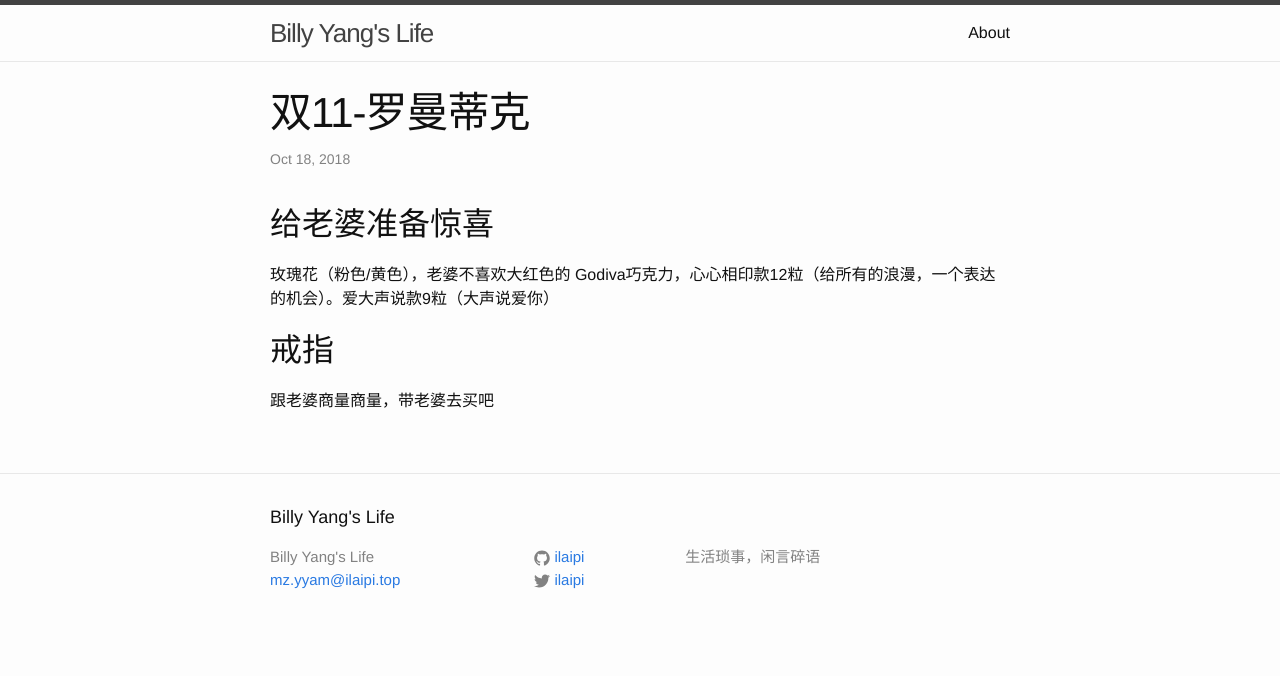
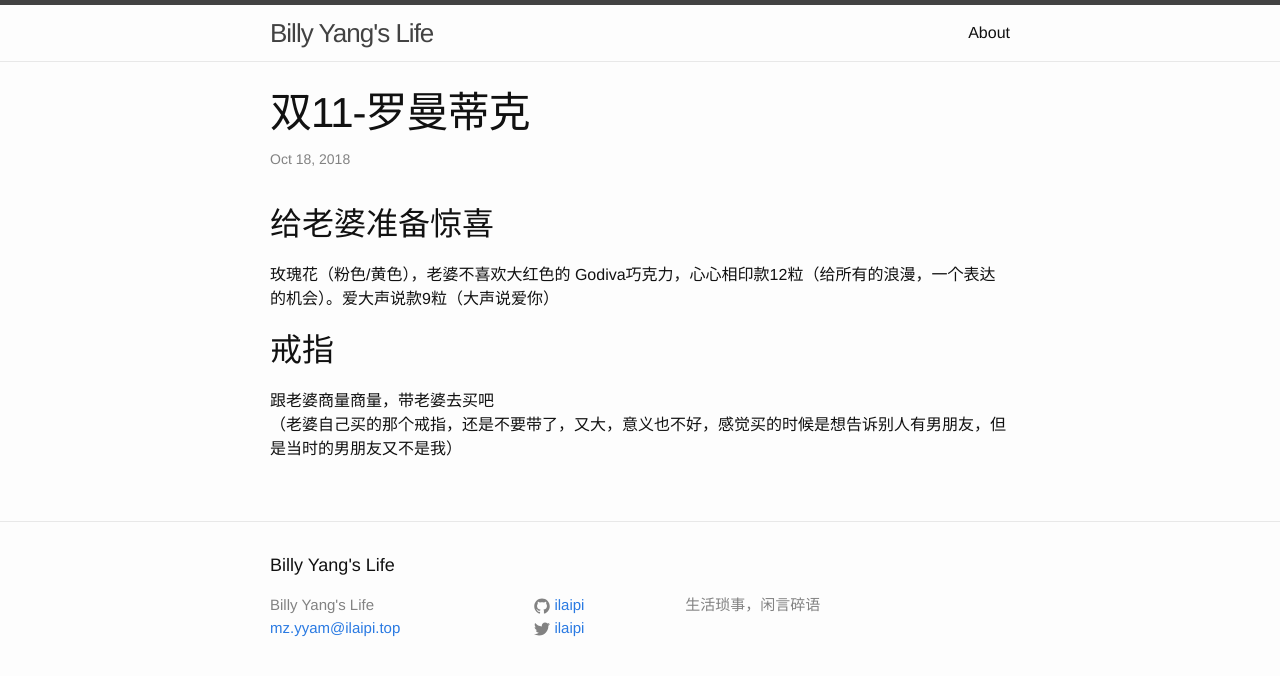
Before and after one commit to ipiali/ipiali.github.io, a Jekyll site: the page built from _posts/2018-10-18-双11-罗曼蒂克.md, in a window 1280 px wide. Shown: the top 676 px of the page. Built offline with Jekyll 4.4.1, drawn with Linux system fonts in a browser that asks for light colours.

Commit message:
Update 2018-10-18-双11-罗曼蒂克.md

```diff
--- a/_posts/2018-10-18-双11-罗曼蒂克.md
+++ b/_posts/2018-10-18-双11-罗曼蒂克.md
@@ -11,3 +11,4 @@ Godiva巧克力，心心相印款12粒（给所有的浪漫，一个表达的机
 
 ## 戒指
 跟老婆商量商量，带老婆去买吧
+（老婆自己买的那个戒指，还是不要带了，又大，意义也不好，感觉买的时候是想告诉别人有男朋友，但是当时的男朋友又不是我）
```
